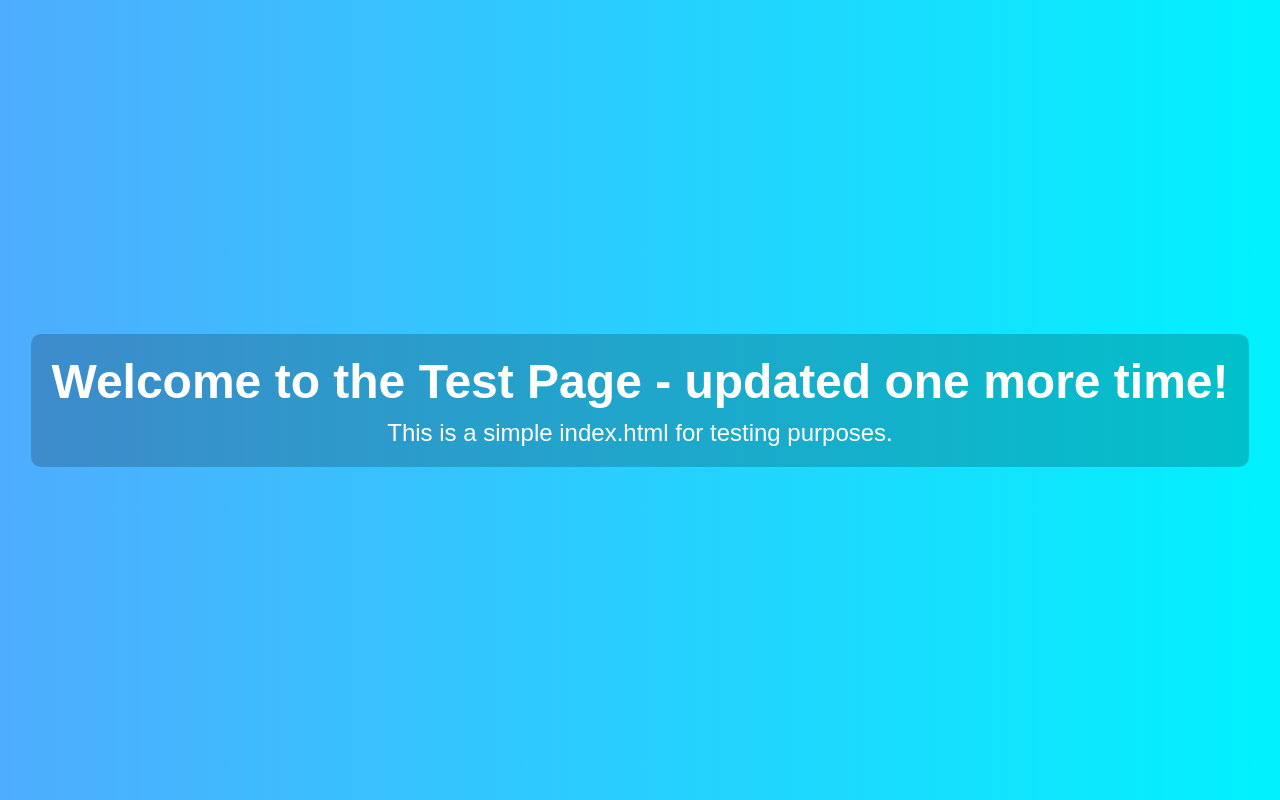
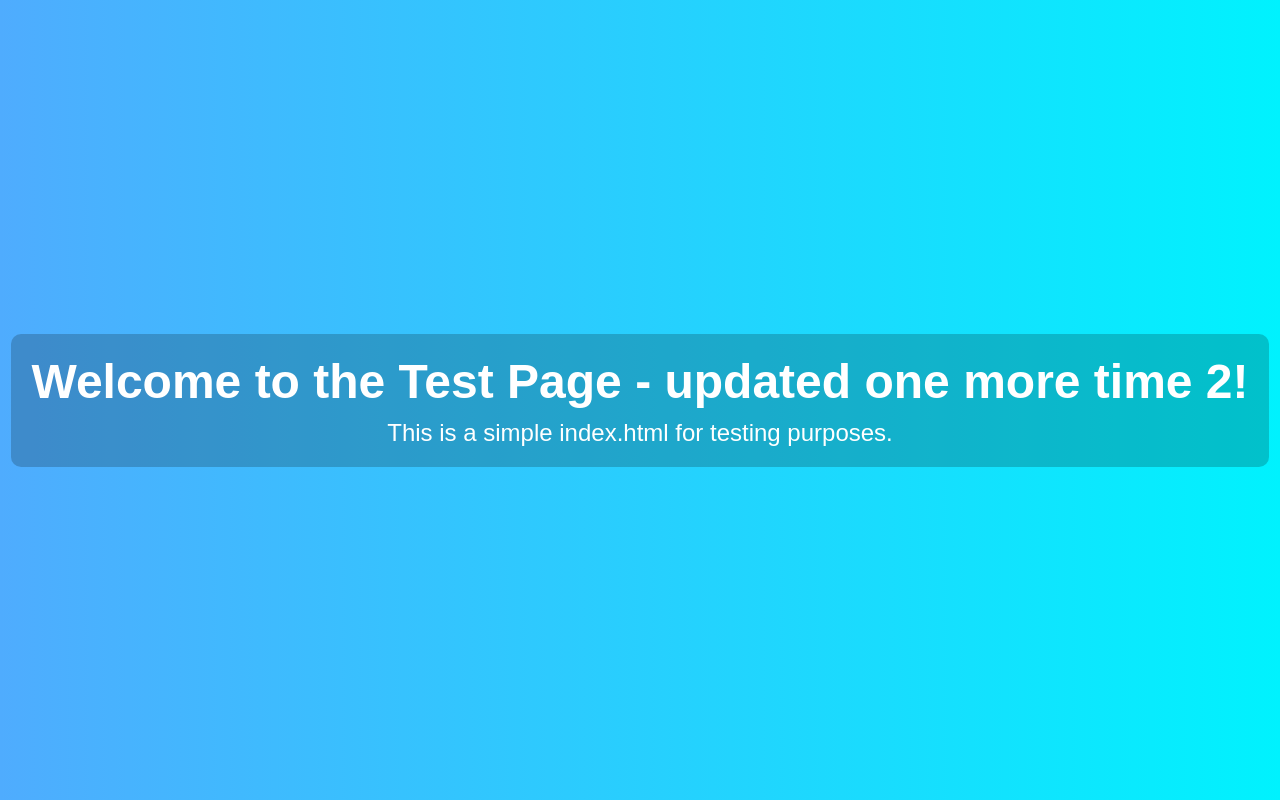
Before and after one commit to blestka/cloudfront-demo, a plain HTML site: page index.html in a window 1280 px wide. Drawn offline with Linux system fonts and the light colour scheme.

```diff
--- a/index.html
+++ b/index.html
@@ -33,7 +33,7 @@
 </head>
 <body>
 <div class="container">
-    <h1>Welcome to the Test Page -  updated one more time!</h1>
+    <h1>Welcome to the Test Page -  updated one more time 2!</h1>
     <p>This is a simple index.html for testing purposes.</p>
 </div>
 </body>
```
Also changed, not shown: 1 other file.
